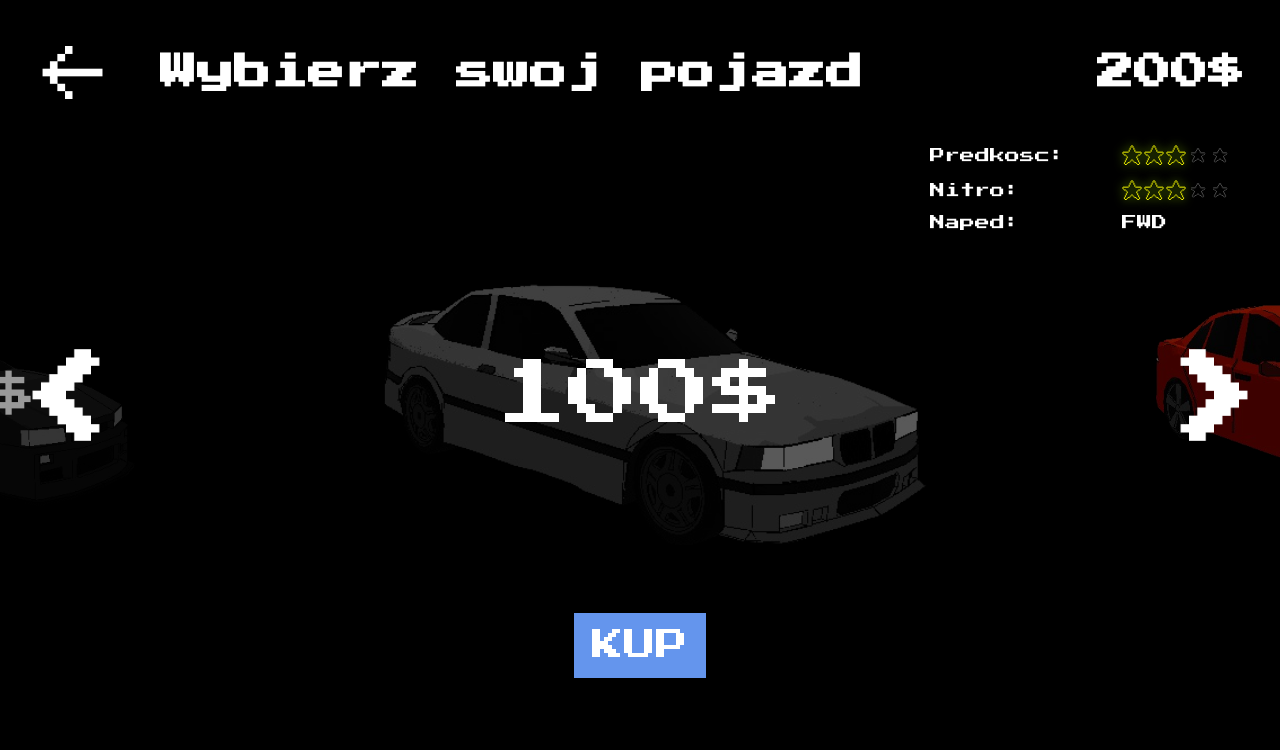
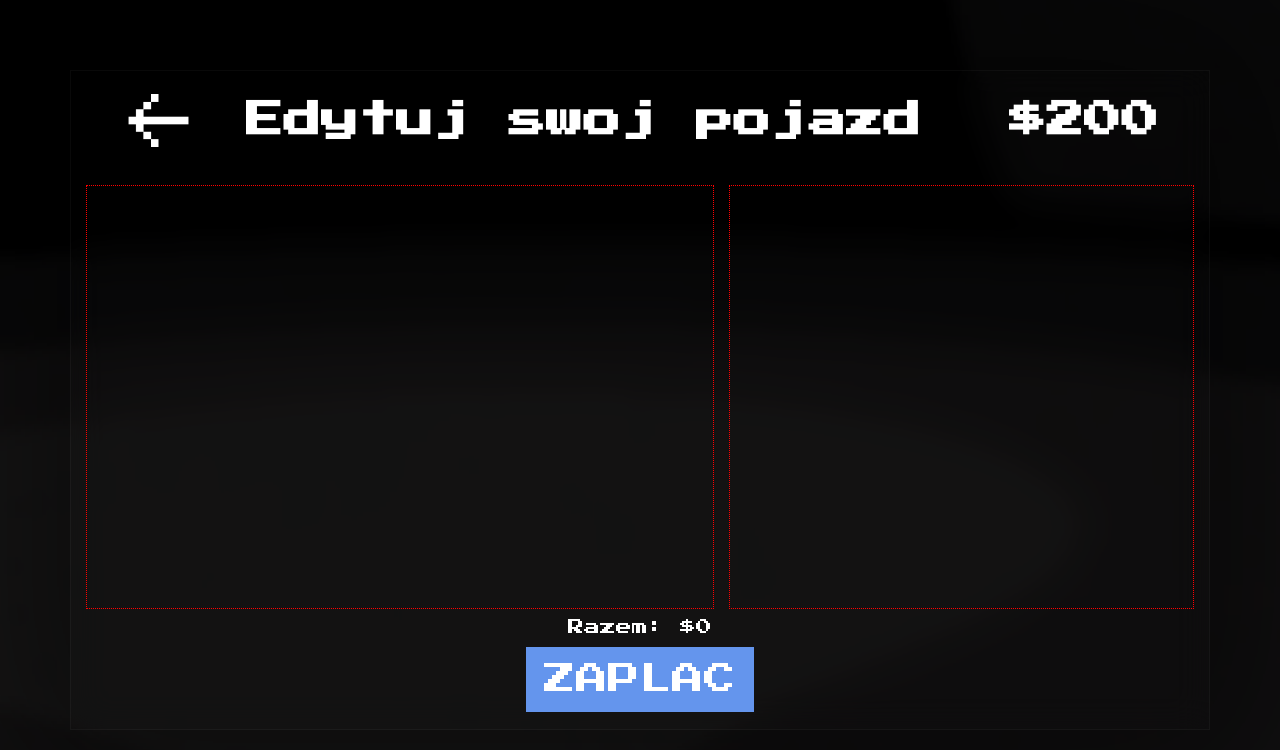
Before and after one commit to KajakSolutions/KajakRacing, a React (Vite) app: page / in a window 1280 px wide. Shown: the top 750 px of the page. Built offline with nearby package versions, Linux system fonts and the light colour scheme.

Commit message:
CarEdit 1.1 (not finished)

```diff
--- a/src/components/CarSelect/CarSelect.scss
+++ b/src/components/CarSelect/CarSelect.scss
@@ -1,5 +1,11 @@
 @use "sass:color";
 @use "/src/variables" as *;
+
+body {
+    background: url(/public/background.png);
+    background-repeat: no-repeat;
+    background-size: cover;
+}
 
 section {
     height: 100svh;
@@ -8,52 +14,6 @@ section {
     // * {
     //     border: red dotted 1px;
     // }
-
-    header {
-        width: 100%;
-        color: $text;
-        padding: 50px;
-
-        @include MobileVH(860px) {
-            padding: 35px;
-        }
-
-        @include FlexCenter(row);
-        justify-content: space-between;
-
-        .container {
-            @include FlexCenter(row);
-
-            .arrow {
-                width: 75px;
-                height: 75px;
-                margin-right: 50px;
-                background: url("/public/long-arrow.png") no-repeat;
-                background-size: cover;
-
-                &:hover {
-                    transform: translateX(-6px);
-                }
-            }
-
-            h2 {
-                font-size: 44px;
-
-                @include MobileVH(860px) {
-                    font-size: 37px;
-                }
-            }
-        }
-
-        .budget {
-            font-size: 44px;
-            font-weight: bold;
-
-            @include MobileVH(860px) {
-                font-size: 37px;
-            }
-        }
-    }
 
     .stats-wrapper {
         width: 100%;
@@ -181,7 +141,7 @@ section {
                 }
 
                 &::after {
-                    content: "100$";
+                    content: "$100";
                     position: absolute;
                     font-size: 72px;
                     color: $text;
@@ -293,3 +253,148 @@ section {
         }
     }
 }
+
+header {
+    width: 100%;
+    color: $text;
+    padding: 50px;
+
+    @include MobileVH(860px) {
+        padding: 35px;
+    }
+
+    @include FlexCenter(row);
+    justify-content: space-between;
+
+    .container {
+        @include FlexCenter(row);
+
+        .arrow {
+            width: 75px;
+            height: 75px;
+            margin-right: 50px;
+            background: url("/public/long-arrow.png") no-repeat;
+            background-size: cover;
+
+            &:hover {
+                transform: translateX(-6px);
+            }
+        }
+
+        h2 {
+            font-size: 44px;
+
+            @include MobileVH(860px) {
+                font-size: 37px;
+            }
+        }
+    }
+
+    .budget {
+        font-size: 44px;
+        font-weight: bold;
+
+        @include MobileVH(860px) {
+            font-size: 37px;
+        }
+    }
+}
+
+.car-edit-container {
+    position: absolute;
+    z-index: 99;
+    top: 0;
+    left: 0;
+    height: 100svh;
+    width: 100svw;
+    background: url(/public/background.png);
+    background-repeat: no-repeat;
+    background-size: cover;
+    padding: 70px;
+
+    .content {
+        background: rgba(0, 0, 0, 0.25);
+        box-shadow: 0px 0px 200px 100px rgba(0, 0, 0, 0.5);
+        backdrop-filter: blur(17px);
+        width: 100%;
+        height: 100%;
+        border: rgba(255, 255, 255, 0.035) 1px solid;
+        @include FlexCenter(column);
+
+        header {
+            padding: 20px 50px;
+            height: 15%;
+
+            .arrow {
+                font-size: 40px;
+            }
+
+            h2 {
+                font-size: 37.5px;
+            }
+
+            .budget {
+                font-size: 37.5px;
+            }
+        }
+
+        .wrapper {
+            width: 100%;
+            height: 70%;
+            @include FlexCenter(row);
+            padding: 15px;
+            gap: 15px;
+
+            .car-container {
+                border: 1px dotted red;
+                height: 100%;
+                width: 57.5%;
+            }
+
+            .settings-container {
+                width: 42.5%;
+                height: 100%;
+                border: 1px dotted red;
+            }
+        }
+
+        p {
+            color: $text;
+            margin: -5px;
+            padding: 0;
+        }
+
+        button {
+            padding: 0px 25px;
+            height: 75px;
+            font-size: 36px;
+
+            @include MobileVH(860px) {
+                margin: 17.5px;
+                padding: 0px 17.5px;
+                height: 65px;
+                font-size: 32px;
+            }
+
+            @include MobileVH(700px) {
+                height: 50px;
+                font-size: 30px;
+            }
+
+            font-family: "Press Start 2P", monospace;
+            background: $primary;
+            text-transform: uppercase;
+            color: $text;
+            border: none;
+
+            &:hover:not(.disabled) {
+                background: color.adjust($color: $primary, $lightness: -10%);
+                box-shadow: 0 4px 8px rgba(0, 0, 0, 0.3);
+            }
+
+            &:active:not(.disabled) {
+                transform: translateY(4px);
+            }
+        }
+    }
+}
--- a/src/components/CarSelect/CarSelect.tsx
+++ b/src/components/CarSelect/CarSelect.tsx
@@ -105,13 +105,14 @@ export default function Carousel() {
     }
 
     return (
+        <>
             <section>
                 <header>
                     <div className="container">
                         <div className="arrow"></div>
                         <h2>Wybierz swoj pojazd</h2>
                     </div>
-                <div className="budget">{budget}$</div>
+                    <div className="budget">${budget}</div>
                 </header>
                 <div className="stats-wrapper">
                     <div className="stats-container">
@@ -134,7 +135,10 @@ export default function Carousel() {
                     </div>
                 </div>
                 <div className="carousel-container">
-                <button onClick={prevSlide} className="carousel-button left">
+                    <button
+                        onClick={prevSlide}
+                        className="carousel-button left"
+                    >
                         <div className="arrow left"></div>
                     </button>
 
@@ -194,7 +198,10 @@ export default function Carousel() {
                         })}
                     </div>
 
-                <button onClick={nextSlide} className="carousel-button right">
+                    <button
+                        onClick={nextSlide}
+                        className="carousel-button right"
+                    >
                         <div className="arrow"></div>
                     </button>
                 </div>
@@ -221,5 +228,26 @@ export default function Carousel() {
                     </button>
                 </div>
             </section>
+
+            <div className="car-edit-container">
+                <div className="content">
+                    <header className="header">
+                        <div className="container">
+                            <div className="arrow"></div>
+                            <h2>Edytuj swoj pojazd</h2>
+                        </div>
+                        <div className="budget">${budget}</div>
+                    </header>
+                    <div className="wrapper">
+                        <div className="car-container">
+                            <img src="" alt="" />
+                        </div>
+                        <div className="settings-container"></div>
+                    </div>
+                    <p>Razem: $0</p>
+                    <button>Zaplac</button>
+                </div>
+            </div>
+        </>
     )
 }
```
Lines whose indentation alone changed are shown as unchanged.
